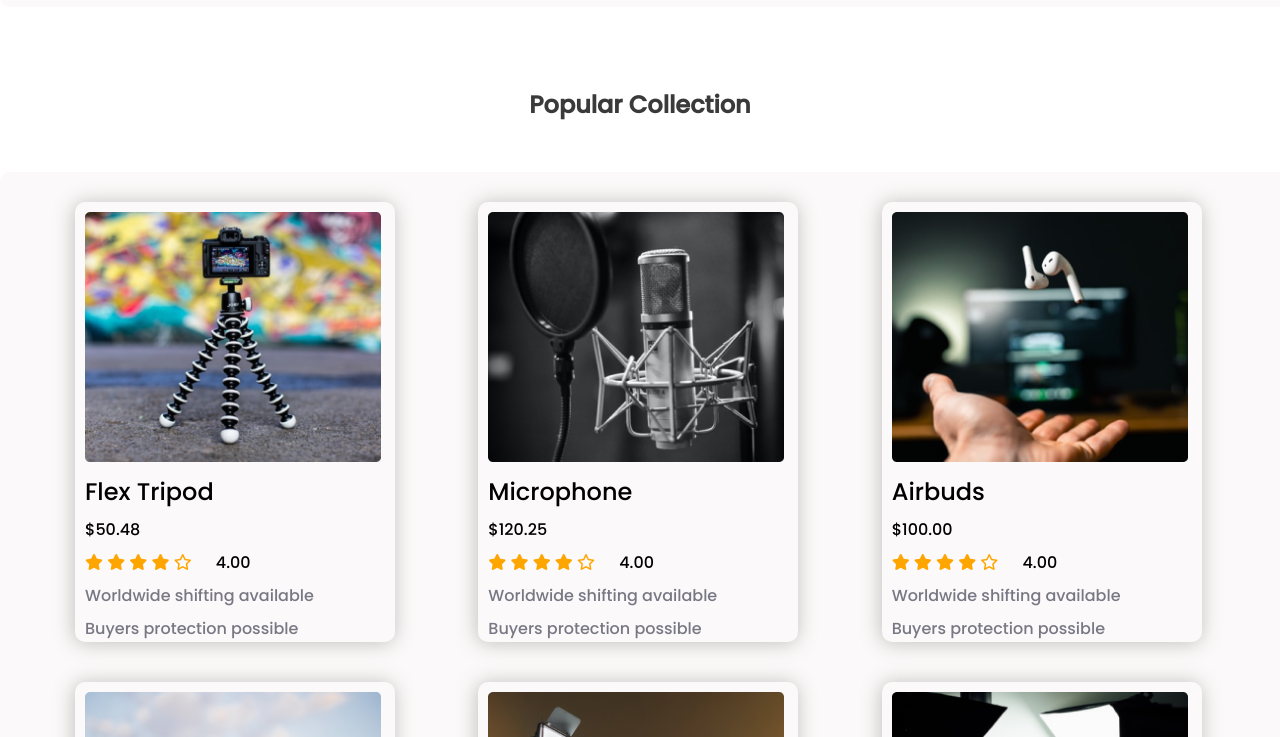
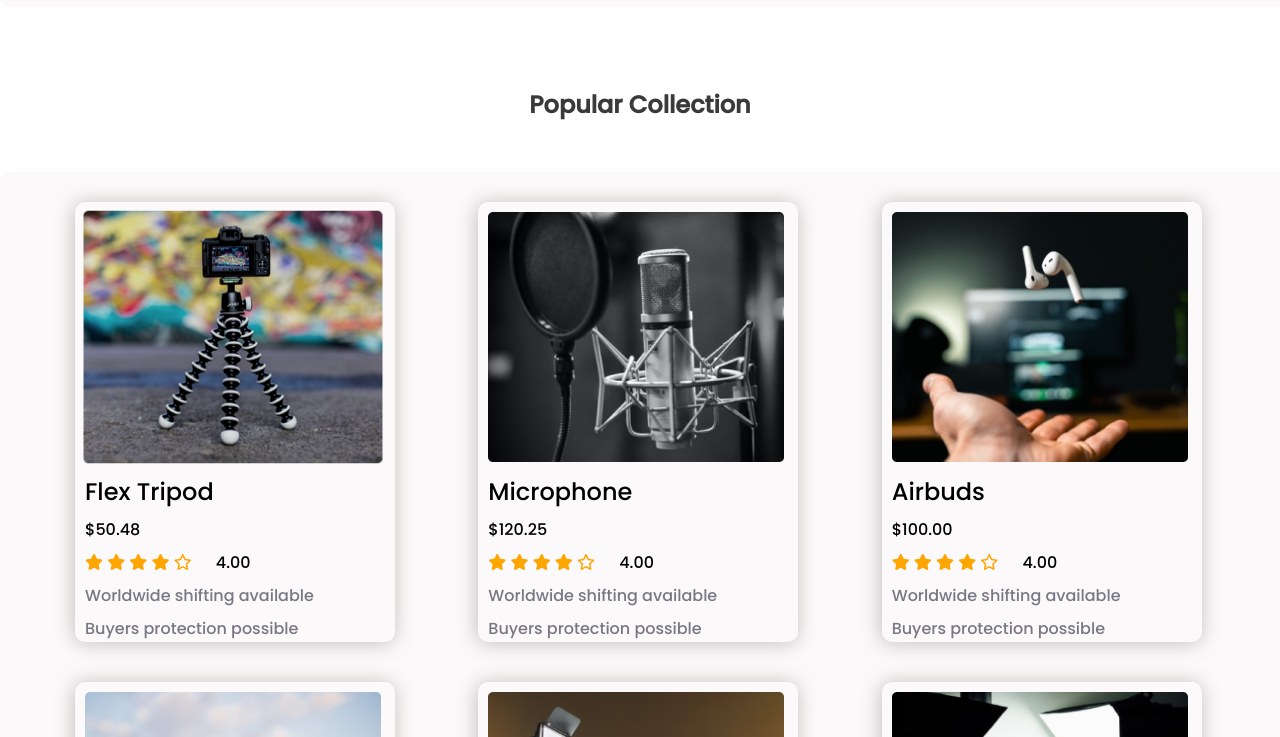
Before and after one commit to burhanuddinrabby/influencer-gear, a plain HTML site: page index.html in a window 1280 px wide. In both pictures the pointer is over the picture 233 px from the left and 927 px from the top of the page. Shown: the part 590-1327 px from the top of the page. Drawn offline with Linux system fonts and the light colour scheme.

Commit message:
final form

```diff
--- a/style.css
+++ b/style.css
@@ -108,6 +108,11 @@ body{
     border-radius: 10px;
     box-shadow: -1px 1px 20px rgba(97, 89, 89, 0.377);
 }
+.item-container:hover img{
+    transform: scale(1.01);
+    filter: contrast(110%) grayscale(20%) brightness(.85);
+    overflow: hidden;
+}
 .item-container > img{
     height: 250px;
     width: 296px;
```
